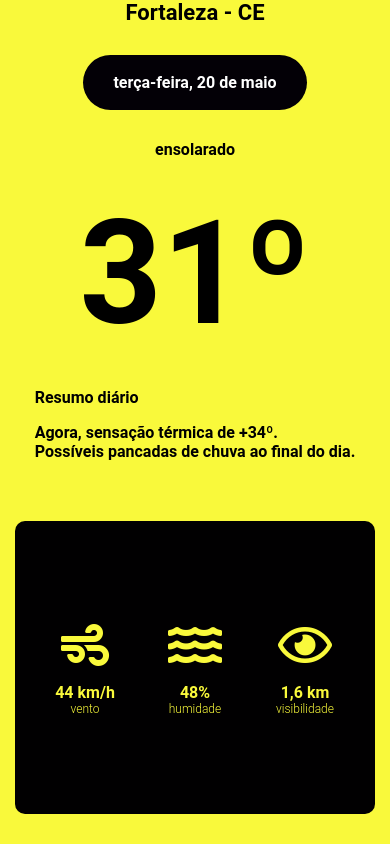
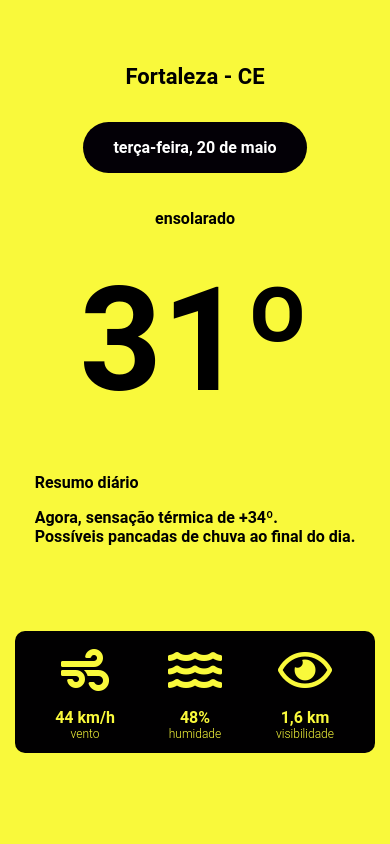
Before and after one commit to kevendasilva/weather-app, a React Native app: screen / in a window 390 px wide. Built offline with nearby package versions, Linux system fonts and the light colour scheme.

Commit message:
fix layout

```diff
--- a/src/components/Container.tsx
+++ b/src/components/Container.tsx
@@ -8,7 +8,9 @@ type ContainerProps = {
 export const Container: FunctionComponent<ContainerProps> = ({ children }) => {
   return (
     <View style={styles.container}>
+      <View style={{flex: 1}} />
       { children }
+      <View style={{flex: 1}} />
     </View>
   );
 };
--- a/src/components/DailySummary.tsx
+++ b/src/components/DailySummary.tsx
@@ -22,6 +22,8 @@ const styles = StyleSheet.create({
     color: '#000000',
   },
   dailySummaryContainer: {
-    gap: 16
+    gap: 16,
+    flex: 4,
+    justifyContent: 'center',
   }
 });
--- a/src/components/DateTime.tsx
+++ b/src/components/DateTime.tsx
@@ -22,9 +22,11 @@ const styles = StyleSheet.create({
     color: '#FFFFFF'
   },
   datetimeContainer: {
+    flex: 1,
     backgroundColor: '#030006',
     borderRadius: 40,
     paddingHorizontal: 30,
-    paddingVertical: 18,
+    paddingVertical: 10,
+    justifyContent: 'center'
   }
 });
--- a/src/components/Location.tsx
+++ b/src/components/Location.tsx
@@ -8,7 +8,7 @@ type LocationProps = {
 
 export const Location: FunctionComponent<LocationProps> = ({city, state}) => {
   return (
-    <View>
+    <View style={styles.locationContainer}>
       <Text style={styles.location}>{city} - {state}</Text>
     </View>
   );
@@ -21,4 +21,8 @@ const styles = StyleSheet.create({
     fontSize: 22,
     color: '#000000',
   },
+  locationContainer: {
+    flex: 1,
+    justifyContent: 'center',
+  }
 });
--- a/src/components/Temperature.tsx
+++ b/src/components/Temperature.tsx
@@ -7,7 +7,7 @@ type TemperatureProps = {
 
 export const Temperature: FunctionComponent<TemperatureProps> = ({ temperatureInDegrees }) => {
   return (
-    <View>
+    <View style={styles.temperatureContainer}>
       <Text style={styles.temperature}>{temperatureInDegrees}</Text>
     </View>
   );
@@ -19,5 +19,9 @@ const styles = StyleSheet.create({
     fontWeight: '700',
     fontSize: 144,
     color: '#000000',
+  },
+  temperatureContainer: {
+    flex: 5,
+    justifyContent: 'center'
   }
 });
--- a/src/components/Weather.tsx
+++ b/src/components/Weather.tsx
@@ -11,7 +11,7 @@ type WeatherProps = {
 
 export const Weather: FunctionComponent<WeatherProps> = ({ temperature, wind, humidity }) => {
   return (
-    <View>
+    <View style={styles.weatherContainer}>
       <Text style={styles.weather}>{evaluateWeather(temperature, wind, humidity)}</Text>
     </View>
   );
@@ -23,5 +23,9 @@ const styles = StyleSheet.create({
     fontWeight: '700',
     fontSize: 16,
     color: '#000000',
+  },
+  weatherContainer: {
+    flex: 1,
+    justifyContent: 'center'
   }
 });
```
